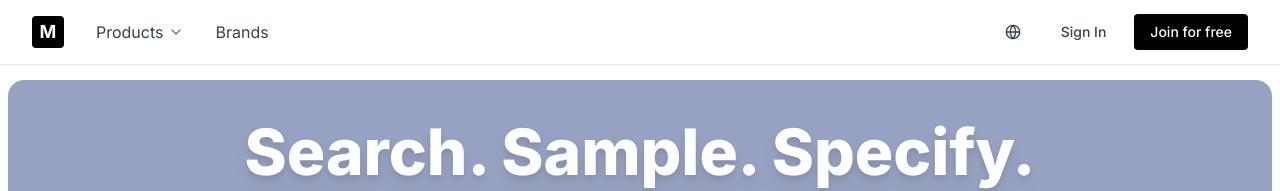
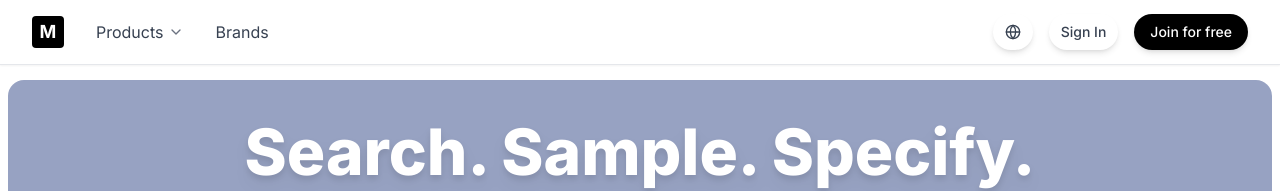
Before and after one commit to buriburi-nik/MaterialUI, a React (Vite) app: page / in a window 1280 px wide. Shown: the top 191 px of the page. Built offline with nearby package versions, Linux system fonts and the light colour scheme.

Commit message:
feat: Update button styles in Footer and Navbar components for improved aesthetics and user interaction

```diff
--- a/src/components/layout/Footer.jsx
+++ b/src/components/layout/Footer.jsx
@@ -105,7 +105,8 @@ export default function Footer() {
             </p>
             <button
               onClick={handleJoinUs}
-              className="w-full px-4 py-2 text-sm font-medium text-white transition-colors bg-gray-700 rounded-md hover:bg-gray-800 active:bg-gray-900 sm:w-auto"
+               className="px-4 py-2 text-white transition-colors bg-black rounded-full shadow-md hover:bg-gray-800"
+
             >
               Join Us
             </button>
@@ -122,11 +123,13 @@ export default function Footer() {
             who are specifying materials for their projects.
           </p>
           <button
-            onClick={handleJoinUs}
-            className="w-full px-4 py-3 text-sm font-medium text-white transition-colors bg-gray-700 rounded-md hover:bg-gray-800 active:bg-gray-900 sm:w-auto sm:py-2"
-          >
-            Join Us
-          </button>
+  onClick={handleJoinUs}
+   className="px-4 py-2 text-white transition-colors bg-black rounded-full shadow-md hover:bg-gray-800"
+
+>
+  Join Us
+</button>
+
         </div>
 
         {/* Bottom Section - Stack on mobile */}
--- a/src/components/layout/Navbar.jsx
+++ b/src/components/layout/Navbar.jsx
@@ -43,15 +43,15 @@ export default function Navbar() {
 
           {/* Desktop Actions */}
           <div className="items-center hidden ml-auto space-x-4 md:flex">
-            <Button variant="ghost" size="sm" className="text-gray-700">
+            <Button variant="ghost" size="sm" className="text-gray-700 rounded-full shadow-md hover:scale-105">
               <Globe className="w-4 h-4" />
             </Button>
-            <Button variant="ghost" size="sm" className="text-gray-700" onClick={() => navigate("/signin")}>
+            <Button variant="ghost" size="sm" className="text-gray-700 rounded-full shadow-md hover:scale-105" onClick={() => navigate("/signin")}>
               Sign In
             </Button>
             <Button
               size="sm"
-              className="px-4 py-2 text-white bg-black rounded hover:bg-gray-800"
+              className="px-4 py-2 text-white transition-colors bg-black rounded-full shadow-md hover:bg-gray-800"
               onClick={() => navigate("/register")}
             >
               Join for free
@@ -119,6 +119,7 @@ export default function Navbar() {
                   Language
                 </Button>
 
+
                 <Button
                   variant="ghost"
                   size="default"
```
